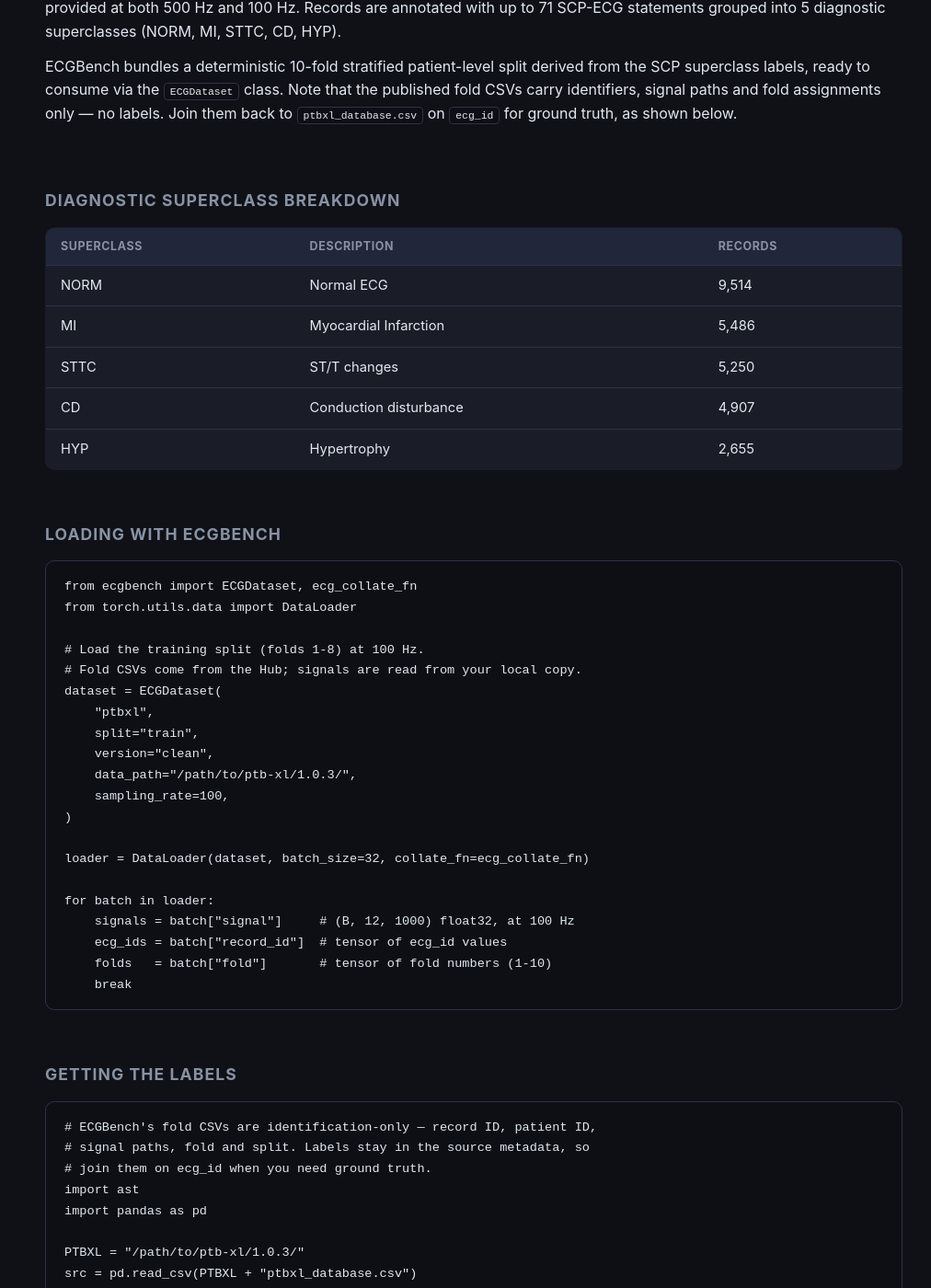
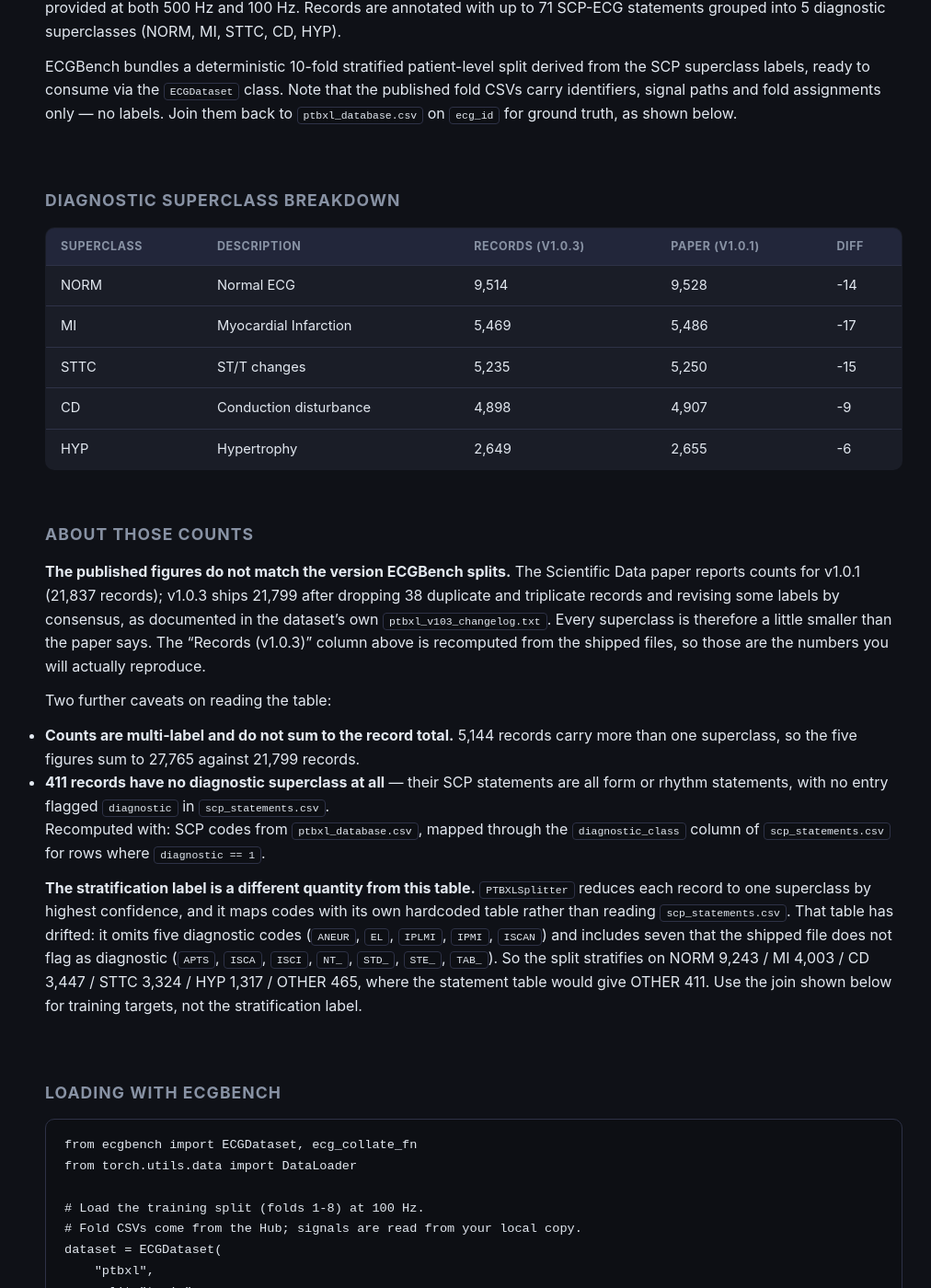
Before and after one commit to vlbthambawita/ECGBench, a Jekyll site: the page built from docs/_datasets/ptb-xl.md, in a window 1280 px wide and 1400 px high, scrolled down 757 px. Shown: the whole window at 92% size, without its empty margins (125-1137 px from the left). Built offline with Jekyll 4.4.1, drawn with Linux system fonts in a browser that asks for light colours.

Commit message:
Note the paper-vs-shipped figure gap, and require the note for new datasets
The PTB-XL superclass table was mixed-provenance: NORM matched a recomputation
from v1.0.3 while the other four rows were the paper's v1.0.1 figures. Nobody
could reproduce four of the five numbers.

The cause is in the dataset itself: v1.0.3 drops 38 duplicate and triplicate
records relative to the v1.0.1 the paper describes, and revises some labels by
consensus (ptbxl_v103_changelog.txt). Every superclass is 6-17 records smaller.

The table now carries recomputed v1.0.3 counts, the published figures and the
diff, with an "About those counts" section giving the cause, the exact
derivation, and two caveats the old table hid: the counts are multi-label
(27,765 assignments over 21,799 records) and 411 records carry no diagnostic
superclass at all.

Writing that up surfaced a second discrepancy. PTBXLSplitter maps SCP codes
with a hardcoded dict instead of reading the shipped scp_statements.csv, and
the two have drifted: it omits five diagnostic codes (ANEUR, EL, IPLMI, IPMI,
ISCAN) and includes seven the file does not flag as diagnostic (APTS, ISCA,
ISCI, NT_, STD_, STE_, TAB_). The split therefore stratifies on OTHER=465
where the statement table gives 411. Documented, not changed — altering the
mapping would change published fold assignments.

ADD_DATASET_TODO.md makes this routine rather than incidental: Phase 0 records
the paper's claims and looks for a changelog, Phase 1 gains a subsection
requiring every published figure to be recomputed and every disagreement noted
with both values plus cause plus derivation, Phase 7 cross-checks the catalogue
against the pipeline's own totals, and two gotchas cover the version gap and
the breakdown-is-not-the-stratification-label trap.

Every figure quoted on the page is asserted against the shipped files, and all
three code blocks still execute verbatim.

Co-Authored-By: Claude Opus 5 (1M context) <noreply@anthropic.com>

```diff
--- a/docs/_datasets/ptb-xl.md
+++ b/docs/_datasets/ptb-xl.md
@@ -37,13 +37,48 @@ sections:
 
   - type: table
     title: "Diagnostic superclass breakdown"
-    headers: ["Superclass", "Description", "Records"]
+    headers: ["Superclass", "Description", "Records (v1.0.3)", "Paper (v1.0.1)", "Diff"]
     rows:
-      - ["NORM", "Normal ECG", "9,514"]
-      - ["MI",   "Myocardial Infarction", "5,486"]
-      - ["STTC", "ST/T changes", "5,250"]
-      - ["CD",   "Conduction disturbance", "4,907"]
-      - ["HYP",  "Hypertrophy", "2,655"]
+      - ["NORM", "Normal ECG",             "9,514", "9,528", "-14"]
+      - ["MI",   "Myocardial Infarction",  "5,469", "5,486", "-17"]
+      - ["STTC", "ST/T changes",           "5,235", "5,250", "-15"]
+      - ["CD",   "Conduction disturbance", "4,898", "4,907", "-9"]
+      - ["HYP",  "Hypertrophy",            "2,649", "2,655", "-6"]
+
+  - type: description
+    title: "About those counts"
+    body: |
+      **The published figures do not match the version ECGBench splits.** The
+      Scientific Data paper reports counts for v1.0.1 (21,837 records); v1.0.3
+      ships 21,799 after dropping 38 duplicate and triplicate records and
+      revising some labels by consensus, as documented in the dataset's own
+      `ptbxl_v103_changelog.txt`. Every superclass is therefore a little smaller
+      than the paper says. The "Records (v1.0.3)" column above is recomputed from
+      the shipped files, so those are the numbers you will actually reproduce.
+
+      Two further caveats on reading the table:
+
+      - **Counts are multi-label and do not sum to the record total.** 5,144
+        records carry more than one superclass, so the five figures sum to 27,765
+        against 21,799 records.
+      - **411 records have no diagnostic superclass at all** — their SCP
+        statements are all form or rhythm statements, with no entry flagged
+        `diagnostic` in `scp_statements.csv`.
+
+      Recomputed with: SCP codes from `ptbxl_database.csv`, mapped through the
+      `diagnostic_class` column of `scp_statements.csv` for rows where
+      `diagnostic == 1`.
+
+      **The stratification label is a different quantity from this table.**
+      `PTBXLSplitter` reduces each record to one superclass by highest
+      confidence, and it maps codes with its own hardcoded table rather than
+      reading `scp_statements.csv`. That table has drifted: it omits five
+      diagnostic codes (`ANEUR`, `EL`, `IPLMI`, `IPMI`, `ISCAN`) and includes
+      seven that the shipped file does not flag as diagnostic (`APTS`, `ISCA`,
+      `ISCI`, `NT_`, `STD_`, `STE_`, `TAB_`). So the split stratifies on
+      NORM 9,243 / MI 4,003 / CD 3,447 / STTC 3,324 / HYP 1,317 / OTHER 465,
+      where the statement table would give OTHER 411. Use the join shown below
+      for training targets, not the stratification label.
 
   - type: code
     title: "Loading with ECGBench"
```
Also changed, not shown: ADD_DATASET_TODO.md (+29 -0 lines).
